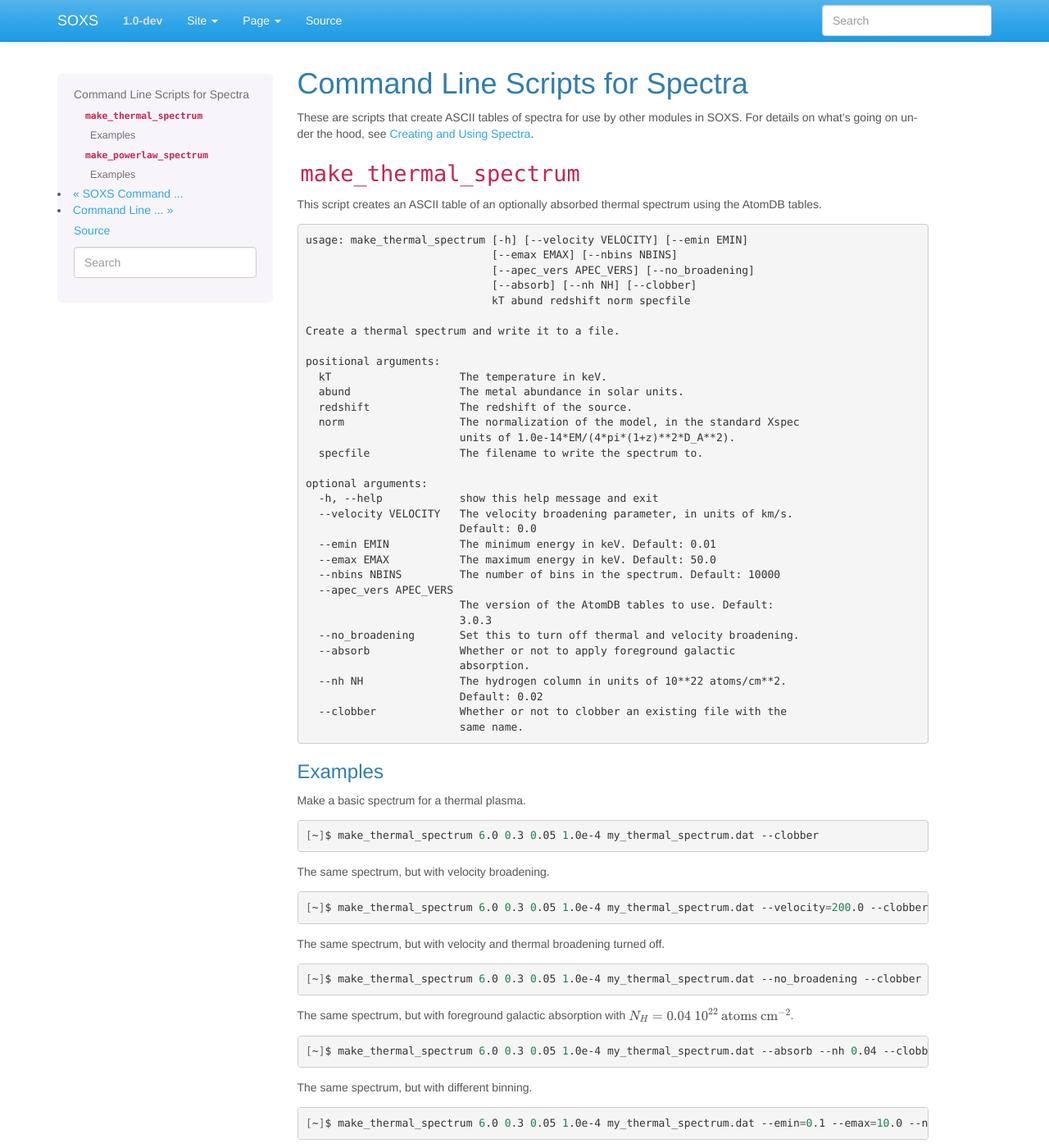
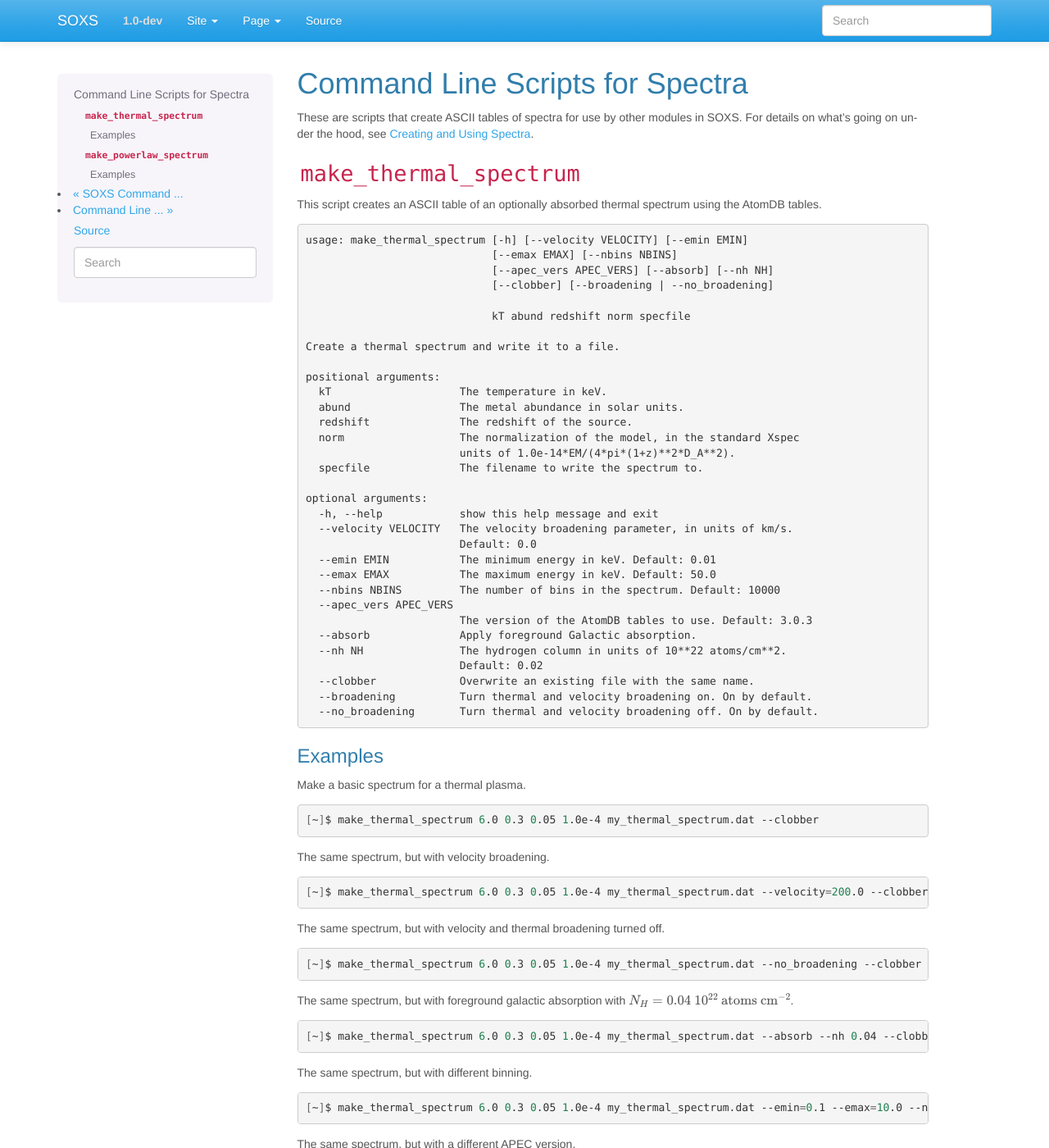
Before and after one commit to lynx-x-ray-observatory/soxs, a Sphinx documentation site: the page built from doc/source/command_line/spectra.rst, in a window 1280 px wide and 1400 px high. Shown: the whole window at 82% size. Built offline with Sphinx 7.4.7, drawn with Linux system fonts in a browser that asks for light colours; some of the changed text lies outside the part shown.

Commit message:
Doc edits on command line utils

```diff
--- a/doc/source/command_line/spectra.rst
+++ b/doc/source/command_line/spectra.rst
@@ -16,8 +16,9 @@ using the AtomDB tables.
 
     usage: make_thermal_spectrum [-h] [--velocity VELOCITY] [--emin EMIN]
                                  [--emax EMAX] [--nbins NBINS]
-                                 [--apec_vers APEC_VERS] [--no_broadening]
-                                 [--absorb] [--nh NH] [--clobber]
+                                 [--apec_vers APEC_VERS] [--absorb] [--nh NH]
+                                 [--clobber] [--broadening | --no_broadening]
+
                                  kT abund redshift norm specfile
 
     Create a thermal spectrum and write it to a file.
@@ -38,15 +39,13 @@ using the AtomDB tables.
       --emax EMAX           The maximum energy in keV. Default: 50.0
       --nbins NBINS         The number of bins in the spectrum. Default: 10000
       --apec_vers APEC_VERS
-                            The version of the AtomDB tables to use. Default:
-                            3.0.3
-      --no_broadening       Set this to turn off thermal and velocity broadening.
-      --absorb              Whether or not to apply foreground galactic
-                            absorption.
+                            The version of the AtomDB tables to use. Default: 3.0.3
+      --absorb              Apply foreground Galactic absorption.
       --nh NH               The hydrogen column in units of 10**22 atoms/cm**2.
                             Default: 0.02
-      --clobber             Whether or not to clobber an existing file with the
-                            same name.
+      --clobber             Overwrite an existing file with the same name.
+      --broadening          Turn thermal and velocity broadening on. On by default.
+      --no_broadening       Turn thermal and velocity broadening off. On by default.
 
 Examples
 ++++++++
@@ -117,11 +116,10 @@ form:
       --emin EMIN    The minimum energy in keV. Default: 0.01
       --emax EMAX    The maximum energy in keV. Default: 50.0
       --nbins NBINS  The number of bins in the spectrum. Default: 10000
-      --absorb       Whether or not to apply foreground galactic absorption.
+      --absorb       Apply foreground Galactic absorption.
       --nh NH        The hydrogen column in units of 10**22 atoms/cm**2. Default:
                      0.02
-      --clobber      Whether or not to clobber an existing file with the same
-                     name.
+      --clobber      Overwrite an existing file with the same name.
 
 Examples
 ++++++++
```
Also changed, not shown: doc/source/command_line/instrument.rst (+3 -5 lines), doc/source/command_line/spatial.rst (+18 -11 lines), 13 other files.
